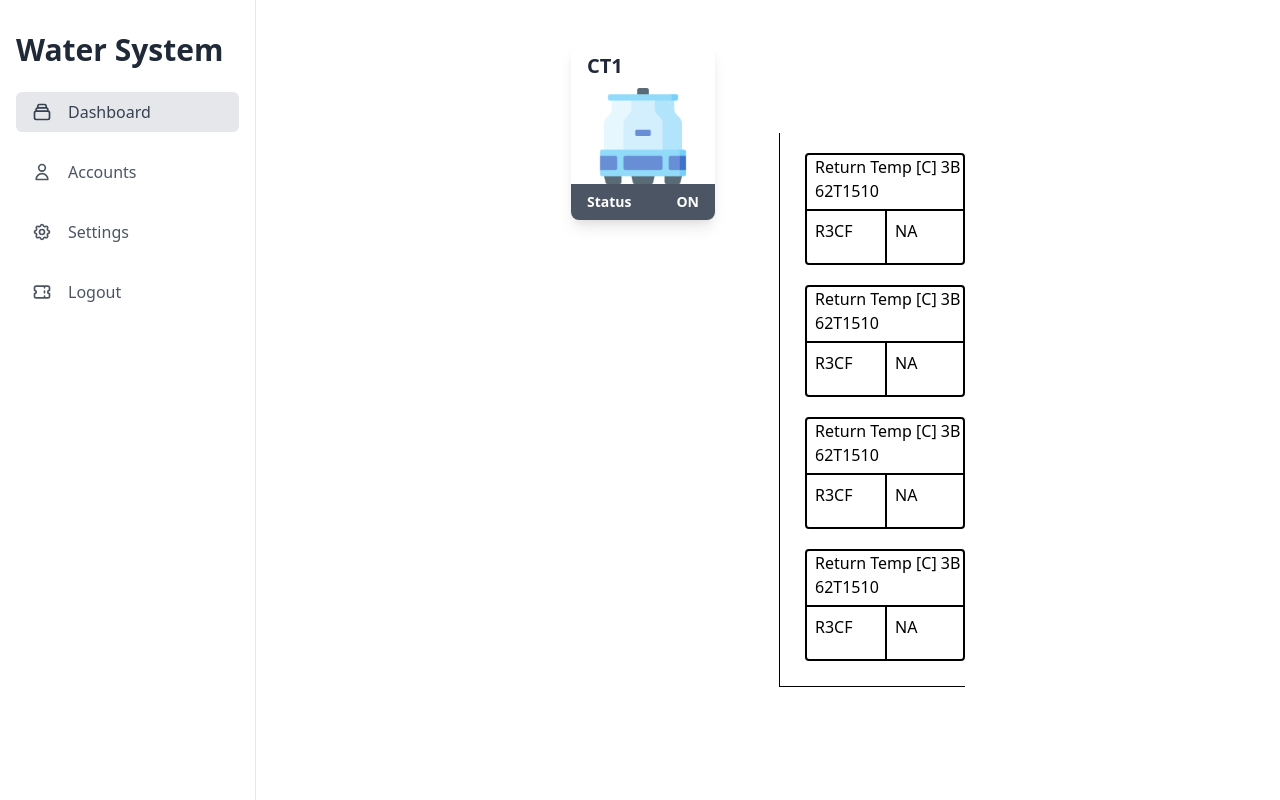
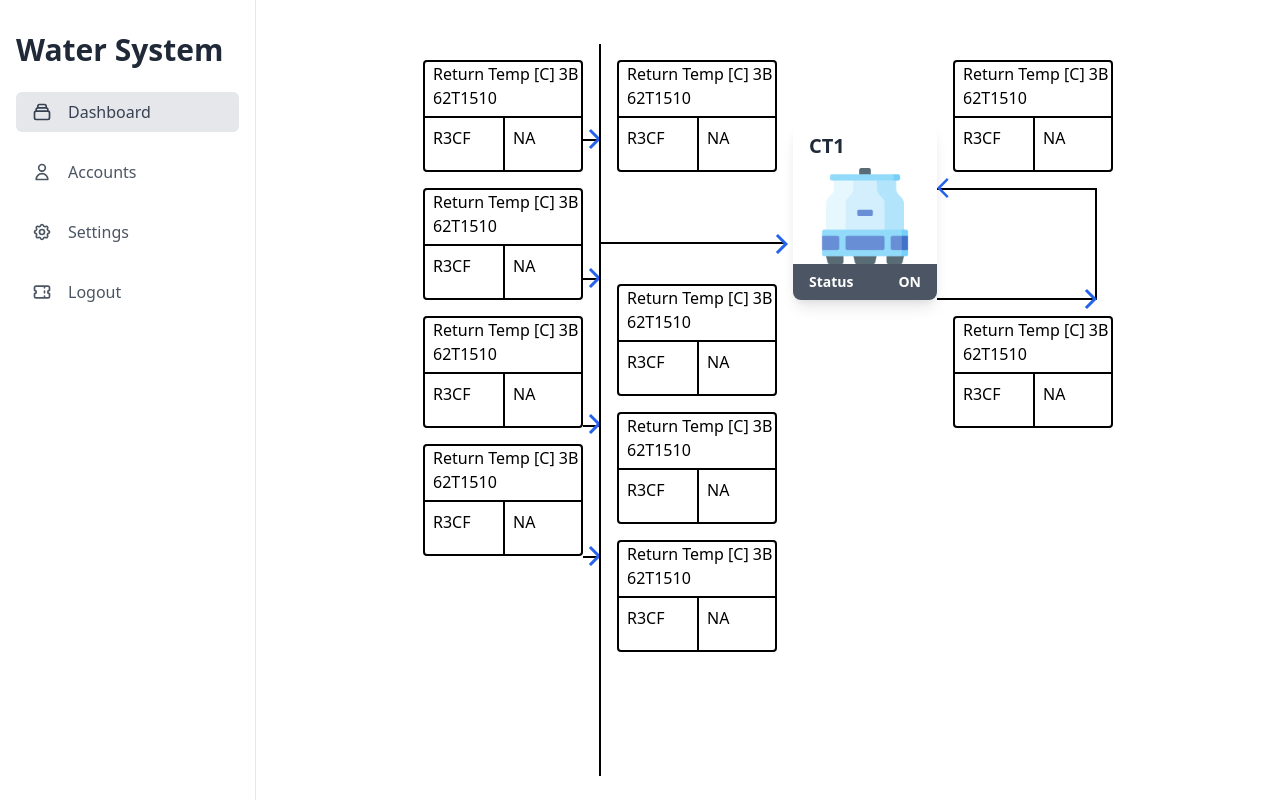
Before and after one commit to moulee40/automatic-water-system, a React (Create React App) app: page /home in a window 1280 px wide. Built offline with nearby package versions, Linux system fonts and the light colour scheme.

Commit message:
Left and Right container commit

```diff
--- a/src/components/DetailBox.js
+++ b/src/components/DetailBox.js
@@ -4,8 +4,9 @@ import { withRouter } from "react-router";
 class DetailBox extends React.Component {
 
   render() {
+      const {marginTopLg} = this.props;
     return (
-        <div className="flex w-40 h-28 border-2 border-solid border-black rounded relative">
+        <div className={`flex w-40 h-28 border-2 border-solid border-black rounded relative m-4 ${marginTopLg ? 'mt-28' :''}`}>
             <span className="pl-2">Return Temp [C] 3B
             62T1510
             </span>
--- /dev/null
+++ b/src/components/LeftContainer.js
@@ -0,0 +1,42 @@
+import React from "react";
+import { withRouter } from "react-router";
+import DetailBox from "./DetailBox";
+import ArrowBackIosIcon from '@material-ui/icons/ArrowBackIos';
+import ArrowForwardIosIcon from '@material-ui/icons/ArrowForwardIos';
+
+
+class LeftContainer extends React.Component {
+
+  render() {
+    return (
+        <div className="flex relative">
+            <div className="relative">
+            <DetailBox/>
+            <DetailBox/>
+            <DetailBox/>
+            <DetailBox/>
+            <div className='w-[1rem] border-t-2 border-black border-solid absolute left-[91.5%] top-[13%] '/>
+            <div className='w-[1rem] border-t-2 border-black border-solid absolute left-[91.5%] top-[32%] '/>
+            <div className='w-[1rem] border-t-2 border-black border-solid absolute left-[91.5%] top-[52%] '/>
+            <div className='w-[1rem] border-t-2 border-black border-solid absolute left-[91.5%] top-[70%] '/>
+            <ArrowForwardIosIcon className='text-blue-600 absolute top-[11.3%] left-[91.5%] '/>
+            <ArrowForwardIosIcon className='text-blue-600 absolute top-[30.3%] left-[91.5%]'/>
+            <ArrowForwardIosIcon className='text-blue-600 absolute top-[50.3%] left-[91.5%]'/>
+            <ArrowForwardIosIcon className='text-blue-600 absolute top-[68.3%] left-[91.5%]'/>
+            </div>
+            <div className="border-l-2 border-solid border-black relative">
+            <DetailBox/>
+            <div className='w-[11.5rem] border-t-2 border-black border-solid absolute top-[27%] '>
+            <ArrowForwardIosIcon className='text-blue-600 absolute top-[-12px] left-[92%]'/>
+            </div>
+            <DetailBox marginTopLg/>
+            <DetailBox/>
+            <DetailBox/>
+            </div>
+      </div>
+
+    );
+  }
+}
+
+export default withRouter(LeftContainer);
--- a/src/components/Main.js
+++ b/src/components/Main.js
@@ -3,7 +3,8 @@ import { withRouter } from "react-router";
 import Sidebar from "./Sidebar";
 import MotorCard from "./MotorCard";
 import Dialog from "./Dialog";
-import DetailBox from "./DetailBox";
+import RightContainer from "./RightContainer";
+import LeftContainer from "./LeftContainer";
 import BottomContainer from "./BottomContainer";
 
 class Main extends React.Component {
@@ -44,17 +45,15 @@ class Main extends React.Component {
     const coolingTower = ["CT1"];
     return (
   <div className="space-y-5 h-screen flex">
-        {/* <div className="flex justify-end items-center"> */}
-
-
       <Sidebar />
       <div className="flex flex-1 flex-wrap p-6 justify-center">
       {coolingTower.map((label,index) => {
       return(
       <div className="flex">
+      <LeftContainer/>
       <MotorCard label={label} onClick={this.openDialog} key={index}/>
-  <BottomContainer/>
-
+      {/* <BottomContainer/> */}
+      <RightContainer/>
   </div>
   );
 })}
--- a/src/components/MotorCard.js
+++ b/src/components/MotorCard.js
@@ -27,7 +27,7 @@ class MotorCard extends React.Component {
 
   render() {
     return (
-        <div class="max-w-xs overflow-hidden mr-16 bg-white rounded-lg shadow-lg cursor-pointer dark:bg-gray-800 max-h-[176px] min-w-[9rem]" onClick={this.props.onClick}>
+        <div class="max-w-xs overflow-hidden mt-20 bg-white rounded-lg shadow-lg cursor-pointer dark:bg-gray-800 max-h-[176px] min-w-[9rem]" onClick={this.props.onClick}>
         <div class="px-4 py-2">
             <h1 class="text-xl font-bold text-gray-800 uppercase dark:text-white">{this.props.label}</h1>
             {/* <p class="mt-1 text-sm text-gray-600 dark:text-gray-400">Lorem ipsum dolor sit amet consectetur adipisicing elit. Modi quos quidem sequi illum facere recusandae voluptatibus</p> */}
--- /dev/null
+++ b/src/components/RightContainer.js
@@ -0,0 +1,25 @@
+import React from "react";
+import { withRouter } from "react-router";
+import DetailBox from "./DetailBox";
+import ArrowBackIosIcon from '@material-ui/icons/ArrowBackIos';
+import ArrowForwardIosIcon from '@material-ui/icons/ArrowForwardIos';
+
+
+class RightContainer extends React.Component {
+
+  render() {
+    return (
+        <div className="space-y-4">
+            <DetailBox/>
+            <div className="flex w-40 h-28 border-2 border-l-0 border-solid border-black rounded-none relative">
+            <ArrowForwardIosIcon className='text-blue-600 absolute top-[90%] left-[90%]'/>
+            <ArrowBackIosIcon className='text-blue-600 absolute top-[-13%] '/>
+            </div>
+            <DetailBox/>
+      </div>
+
+    );
+  }
+}
+
+export default withRouter(RightContainer);
```
Lines whose indentation alone changed are shown as unchanged.
